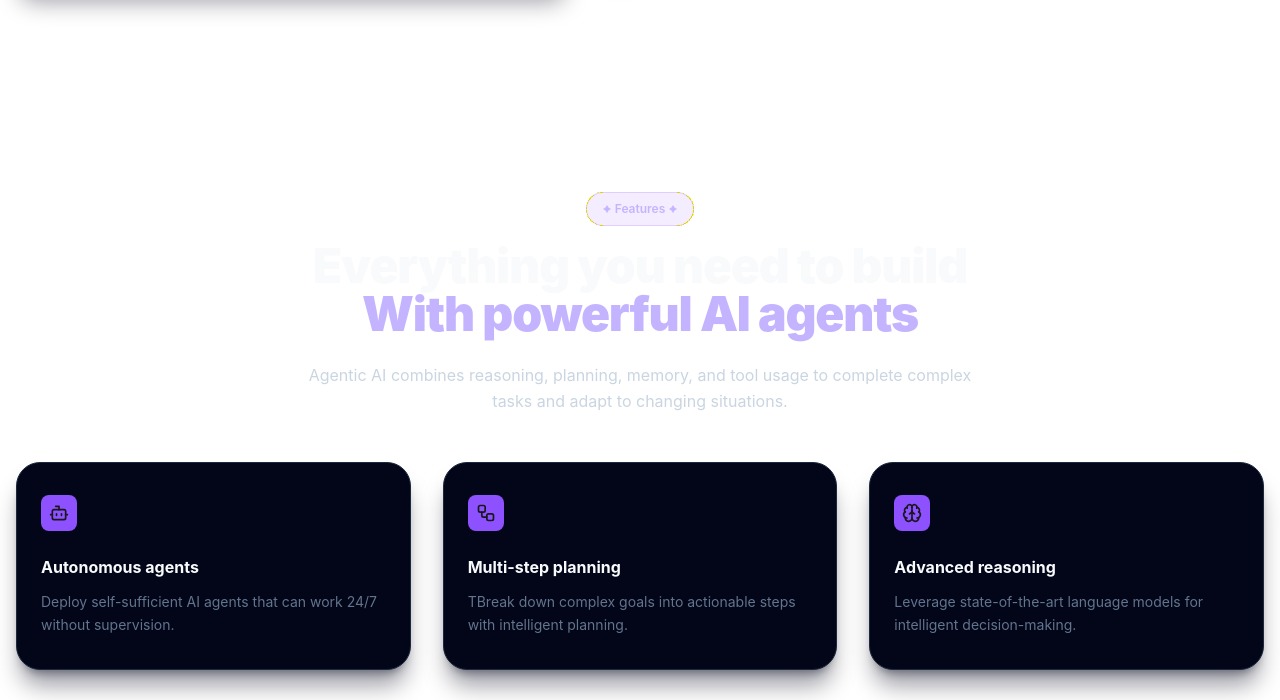
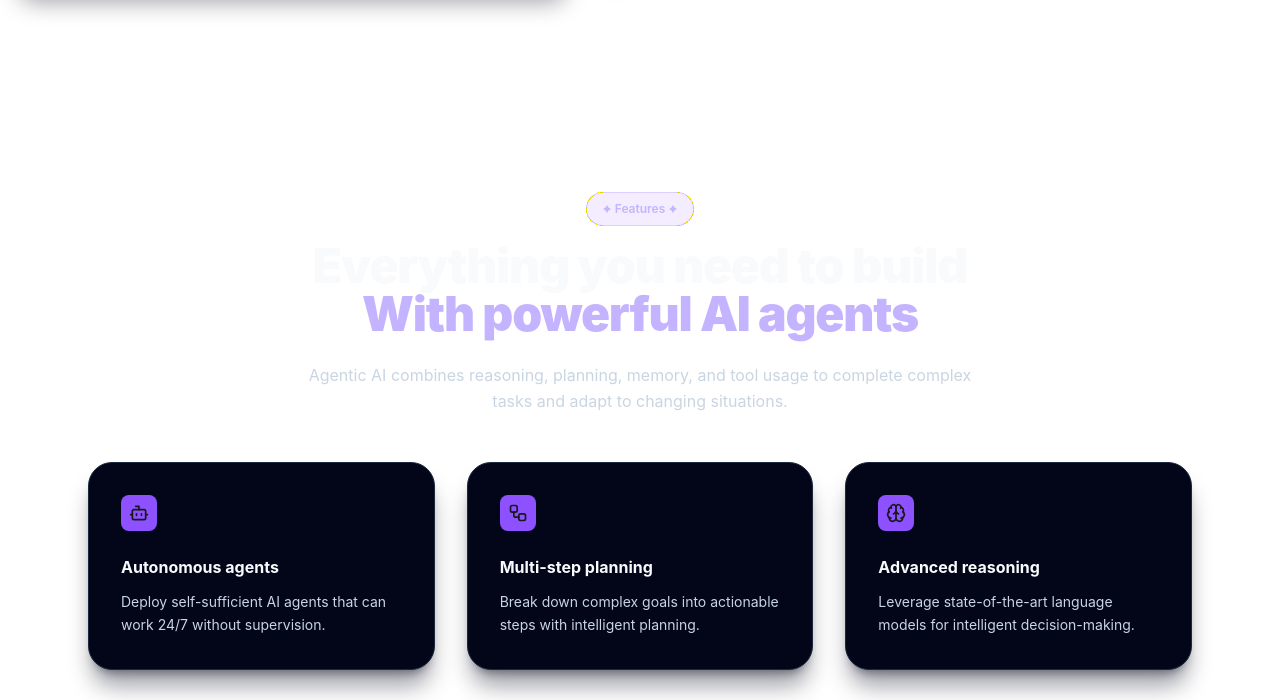
Before and after one commit to Tomsonne/holbertonschool-agentic_ai, a React app in the folder front_end-frameworks/react/: page / in a window 1280 px wide. Shown: the part 1538-2238 px from the top of the page. Built offline with nearby package versions, Linux system fonts and the light colour scheme; the HTML template or start-up script is replaced by a standard one.

Commit message:
refonte reglementaire

```diff
--- a/front_end-frameworks/react/src/components/FeatureCard.jsx
+++ b/front_end-frameworks/react/src/components/FeatureCard.jsx
@@ -1,17 +1,17 @@
 function FeatureCard({ icon: Icon, title, description }) {
     return (
-        <article className="p-8 rounded-3xl border border-slate-800 bg-slate-950 shadow-xl shadow-slate-950/40 group flex flex-col items-start text-start max-w-6xl mx-auto px-6 ">
+        <article className="p-8 rounded-3xl border border-slate-800 bg-slate-950 shadow-xl shadow-slate-950/40 group flex flex-col items-start text-start  ">
 
 
             <div className="rounded-lg bg-violet-500 p-2">
                 <Icon size={20} />
             </div>
 
-            <h3 className="text-md font-bold text-slate-50 mt-6">
+            <h3 className="mt-6 text-mdÒ font-bold text-slate-50">
                 {title}
             </h3>
 
-            <p className="mt-3 text-sm leading-relaxed text-slate-500">
+            <p className="mt-3 text-sm leading-relaxed text-slate-300">
                 {description}
             </p>
         </article>
--- a/front_end-frameworks/react/src/data/features.js
+++ b/front_end-frameworks/react/src/data/features.js
@@ -17,7 +17,7 @@ const features = [
     {
         icon: Workflow,
         title: "Multi-step planning",
-        description: "TBreak down complex goals into actionable steps with intelligent planning.",
+        description: "Break down complex goals into actionable steps with intelligent planning.",
     },
     {
         icon: Brain,
@@ -26,7 +26,7 @@ const features = [
     },
     {
         icon: Database,
-        title: "Memory & context ",
+        title: "Memory & context",
         description: "Persistent memory allows agents to learn and improve over time.",
     },
     {
--- a/front_end-frameworks/react/src/sections/Features.jsx
+++ b/front_end-frameworks/react/src/sections/Features.jsx
@@ -7,7 +7,7 @@ function Features() {
     return (
         <section
             id="features-section"
-            className="container mx-auto flex min-h-screen flex-col items-center justify-center px-4 py-24 text-center"
+            className="max-w-6xl mx-auto px-6 flex min-h-screen flex-col items-center justify-center py-24 text-center"
         >
             <p className="mb-4 inline-flex items-center gap-1 rounded-full bg-violet-500/10 px-4 py-2 text-xs font-semibold text-violet-300 border border-violet-500/20">
                 <Astroid color="#C4B5FD" fill="#C4B5FD" size={8} />
@@ -30,7 +30,7 @@ function Features() {
                 to complete complex tasks and adapt to changing situations.
             </p>
 
-            <div className="mt-12 grid w-full gap-8 md:grid-cols-3 lg:grid-cols-3">
+            <div className="mt-12 grid w-full gap-8 md:grid-cols-3 ">
                 {features.map((feature) => (
                     <FeatureCard
                         key={feature.title}
```
